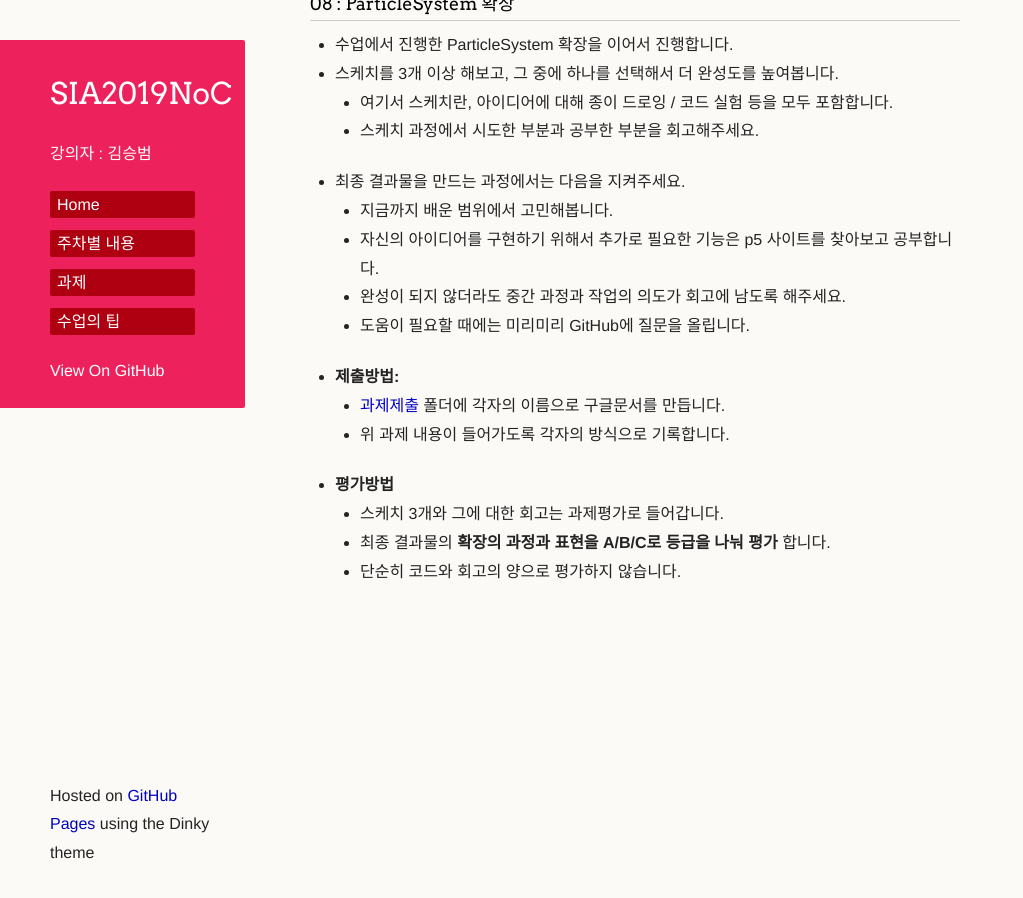
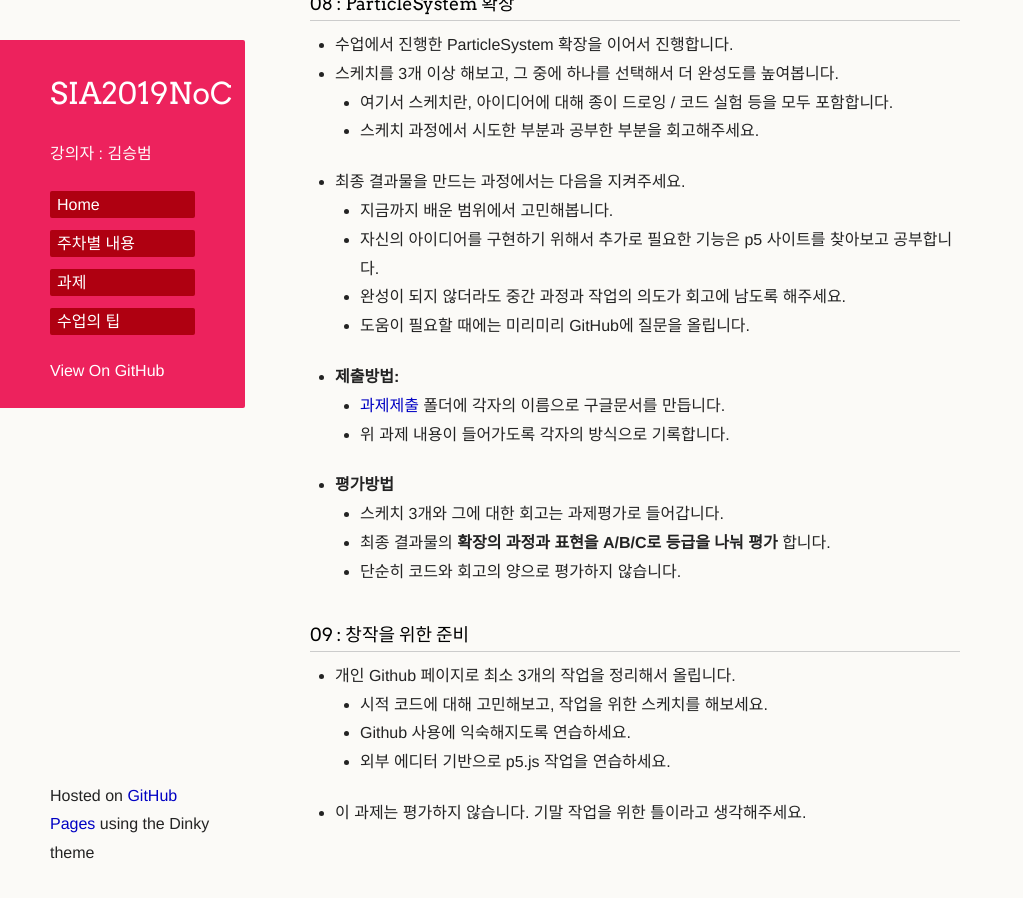
Before and after one commit to picxenk/SIA2019NoC, a Jekyll site: the page built from homework.md, in a window 1280 px wide and 900 px high, scrolled down 4351 px. Shown: the whole window, without its empty margins (0-1023 px from the left). Built offline with Jekyll 4.4.1, drawn with Linux system fonts in a browser that asks for light colours; our own code applies the rules of GitHub Pages for plain Markdown files; a script that is not in the unit is left out; the repository's description, which GitHub fills in, is left out.

Commit message:
Update homework.md

```diff
--- a/homework.md
+++ b/homework.md
@@ -140,3 +140,10 @@
    * 스케치 3개와 그에 대한 회고는 과제평가로 들어갑니다.
    * 최종 결과물의 **확장의 과정과 표현을 A/B/C로 등급을 나눠 평가** 합니다.
    * 단순히 코드와 회고의 양으로 평가하지 않습니다.
+
+### 09 : 창작을 위한 준비
+ * 개인 Github 페이지로 최소 3개의 작업을 정리해서 올립니다.
+   * 시적 코드에 대해 고민해보고, 작업을 위한 스케치를 해보세요.
+   * Github 사용에 익숙해지도록 연습하세요.
+   * 외부 에디터 기반으로 p5.js 작업을 연습하세요.
+ * 이 과제는 평가하지 않습니다. 기말 작업을 위한 틀이라고 생각해주세요.
```
